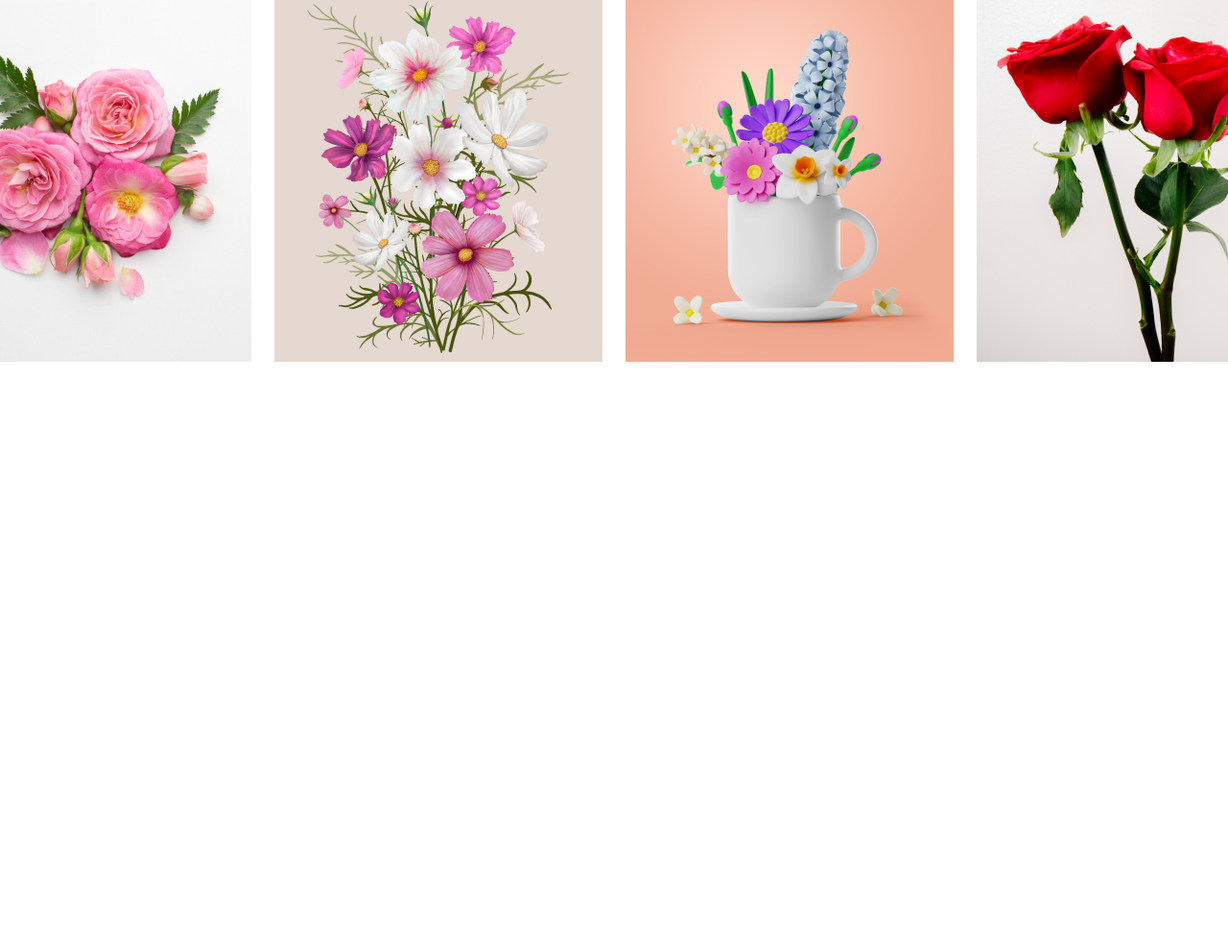
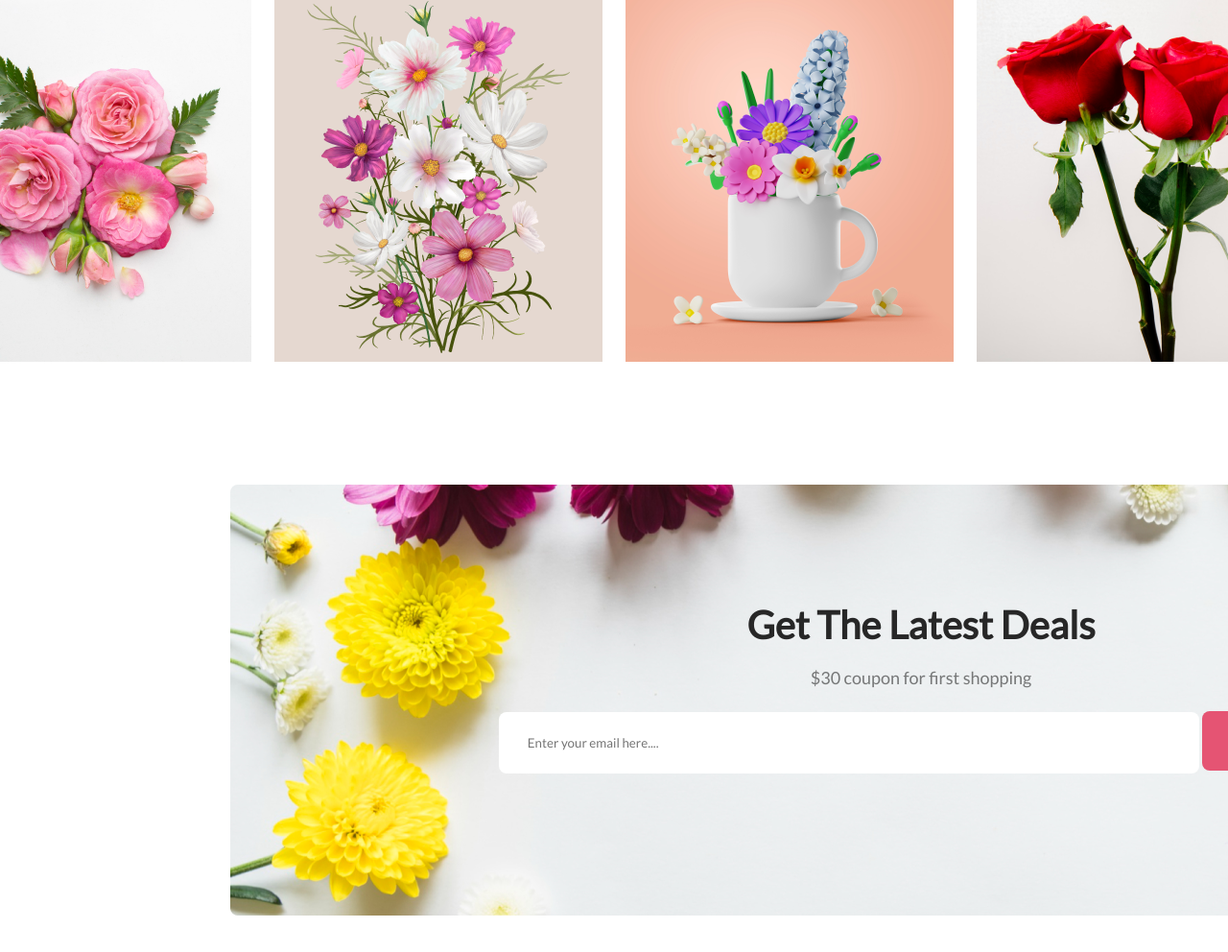
Before and after one commit to Ruhannn/assignment-1, a plain HTML site: page index.html in a window 1280 px wide. Shown: the part 3498-4490 px from the top of the page at 96% size. Before the commit the page ends 3875 px from the top, so only its background shows below. Drawn offline with Linux system fonts and the light colour scheme.

Commit message:
larest deals done

```diff
--- a/index.html
+++ b/index.html
@@ -76,7 +76,7 @@
           <h2 class="service-info">24/7 Free Support.</h2>
         </div>
       </div>
-      <!-- this is the Latest Deals section -->
+      <!-- this is the hot deals section -->
       <div class="deal-container">
         <div class="deal-info">
           <h1 class="deal-title">
@@ -114,6 +114,19 @@
           <img src="Asset/Rectangle 6.png" />
         </div>
       </section>
+      <!-- this is the Latest Deals section -->
+      <section class="latest-deals-container">
+      <div class="latest-deals">
+        <h1 class="latest-deals-title">Get The Latest Deals</h1>
+        <p class="latest-deals-description">$30 coupon for first shopping</p>
+        <div class="email-btn">
+            <div>
+        <input class="latest-deals-email" type="email" placeholder="Enter your email here....">
+        <button class="btn">Subscribe</button>
+    </div>
+    </div>
+      </div>
+    </section>
     </main>
     <footer></footer>
   </body>
--- a/style.css
+++ b/style.css
@@ -151,8 +151,8 @@
   margin-bottom: 24px;
 }
 /* instagram styles */
-.insta-container{
-    margin-top: 128px;
+.insta-container {
+  margin-top: 128px;
 }
 .insta-info {
   text-align: center;
@@ -173,3 +173,43 @@
   align-items: center;
   gap: 24px;
 }
+/*Latest Deals styles */
+.latest-deals {
+  background-image: url(Asset/Rectangle\ 9.png);
+  background-position: center;
+  background-repeat: no-repeat;
+  background-size: cover;
+  width: 1440px;
+  height: 449px;
+  margin: 0 auto;
+  align-items: center;
+}
+.latest-deals-container {
+  margin: 128px 240px 128px 240px;
+}
+.latest-deals-title {
+  color: #272727;
+  text-align: center;
+  padding-top: 122px;
+  font-size: 40px;
+}
+.latest-deals-description {
+  margin-top: 20px;
+  color: rgba(39, 39, 39, 0.6);
+  text-align: center;
+  font-size: 18px;
+}
+.latest-deals-email {
+    border-radius: 8px;
+    background: #fff;
+    width: 700px;
+    height: 64px;
+    border: none;
+    padding-left: 30px;
+  }
+  .email-btn{
+    margin-top: 24px;
+    align-items: center;
+    justify-content: space-around;
+    display: flex;
+  }
```
